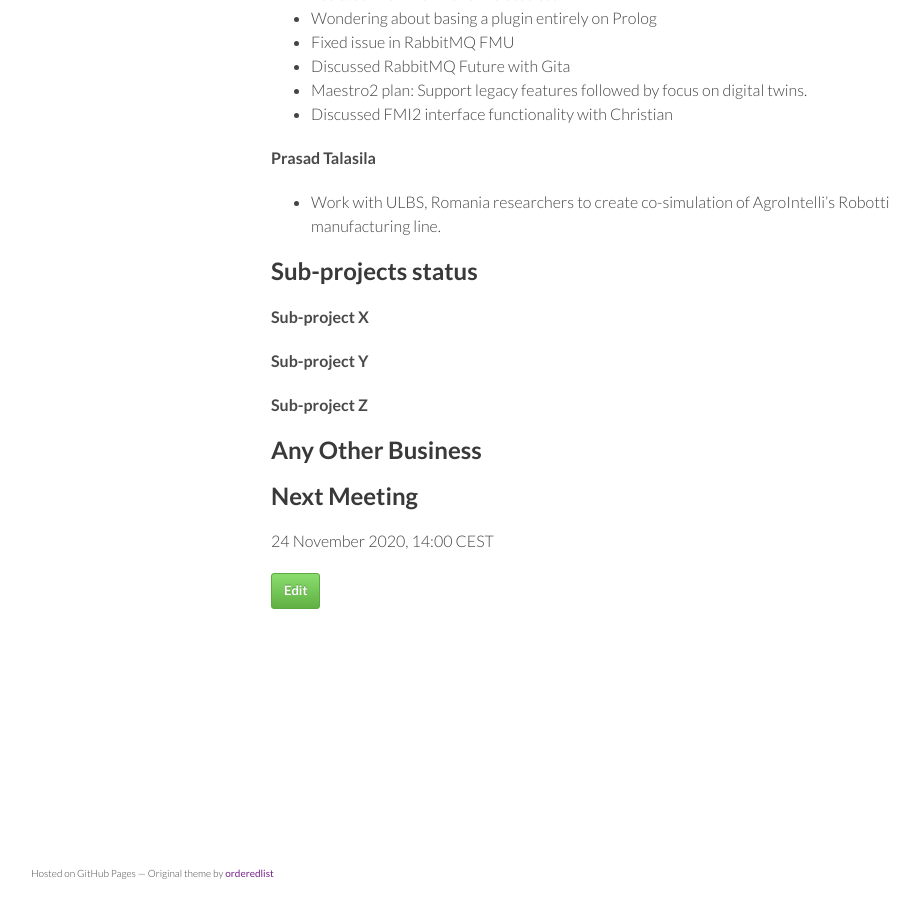
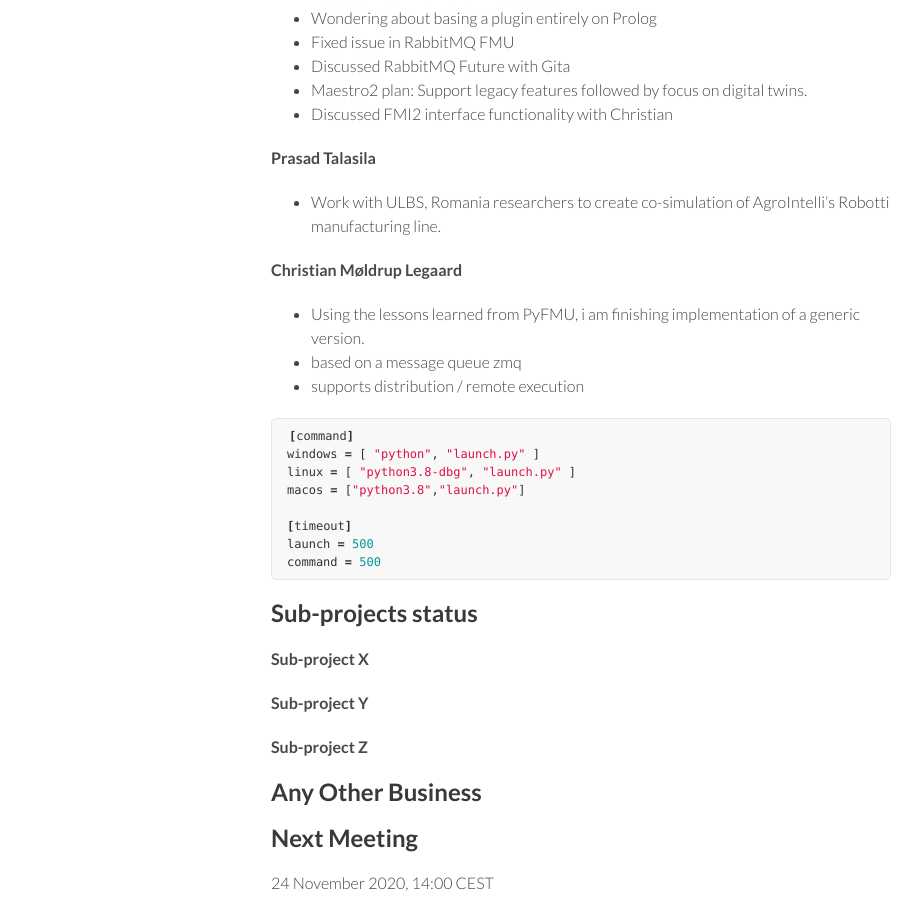
Before and after one commit to digitaltwincentre/digitaltwincentre.github.io, a Jekyll site: the page built from _biweeklies/Biweekly-28.md, in a window 1280 px wide and 900 px high, scrolled down 1475 px. Shown: the whole window, without its empty margins (179-1101 px from the left). Built offline with Jekyll 4.4.1, drawn with Linux system fonts in a browser that asks for light colours; nearby versions of some CDN libraries.

Commit message:
Update Biweekly-28.md

````diff
--- a/_biweeklies/Biweekly-28.md
+++ b/_biweeklies/Biweekly-28.md
@@ -67,6 +67,23 @@ date: 10 November 2020, 1400 CEST
 #### Prasad Talasila
 * Work with ULBS, Romania researchers to create co-simulation of AgroIntelli's Robotti manufacturing line.
 
+#### Christian Møldrup Legaard
+
+* Using the lessons learned from PyFMU, i am finishing implementation of a generic version.
+ - based on a message queue zmq
+ - supports distribution / remote execution
+
+```toml
+[command]
+windows = [ "python", "launch.py" ]
+linux = [ "python3.8-dbg", "launch.py" ]
+macos = ["python3.8","launch.py"]
+
+[timeout]
+launch = 500
+command = 500
+```
+
 
 ## Sub-projects status
 
````
